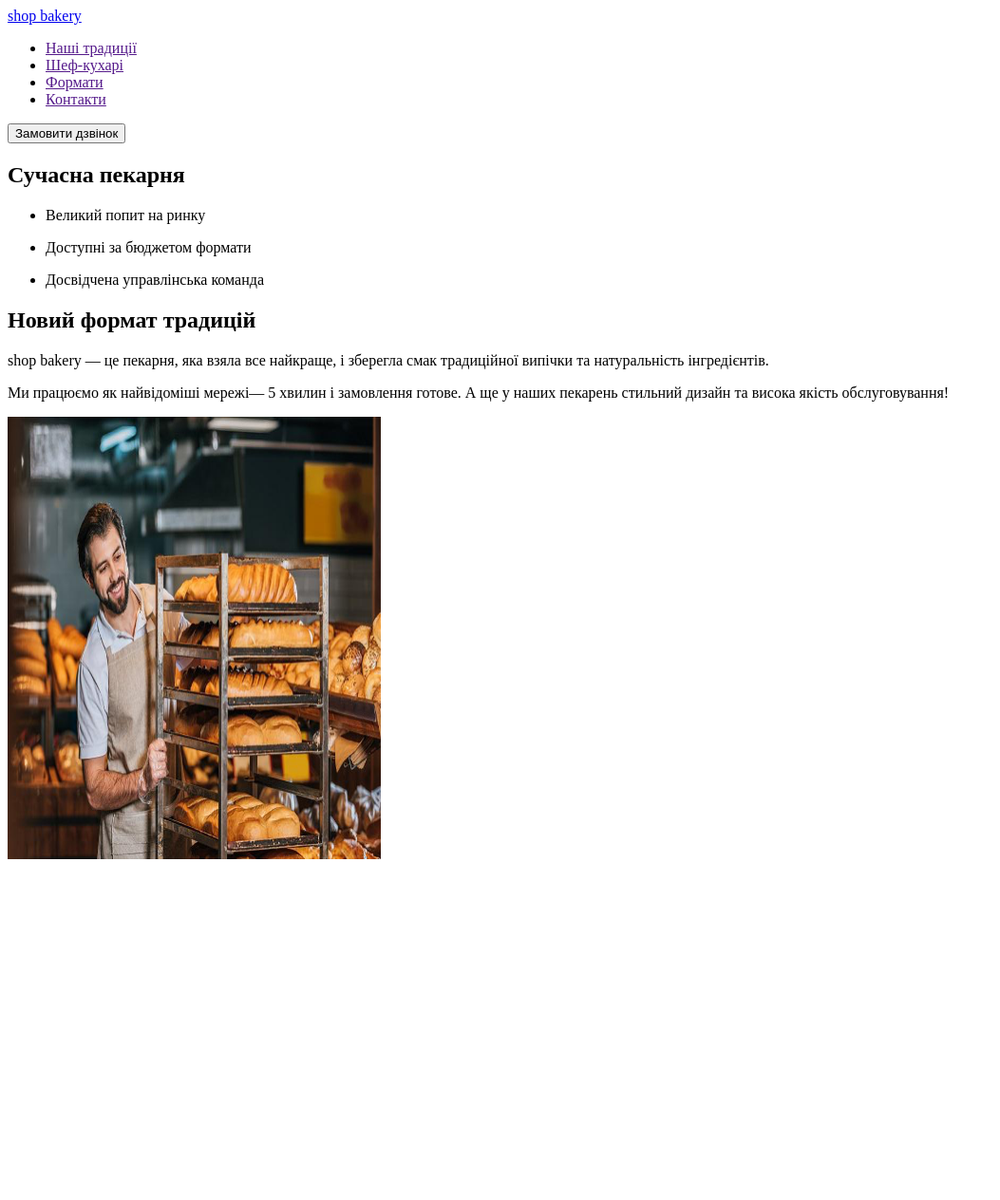
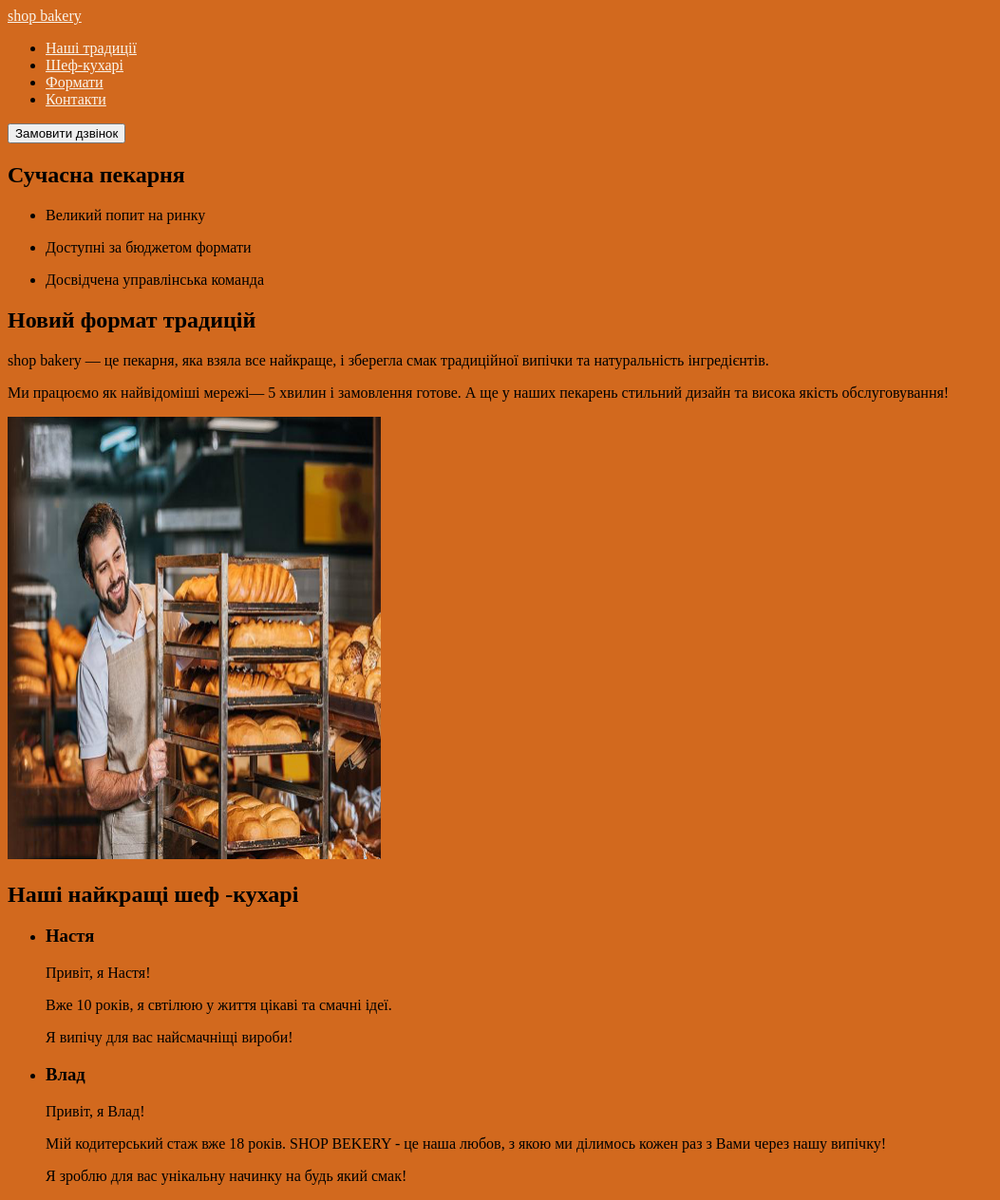
Before and after one commit to KrystynaShevchenko/bakery-project, a plain HTML site: page index.html in a window 1280 px wide. Shown: the whole page at 95% size, without its empty margins (0-1053 px from the left). Before the commit the page ends 917 px from the top, so only its background shows below. Drawn offline with Linux system fonts and the light colour scheme.

Commit message:
add colors section header

```diff
--- /dev/null
+++ b/css/styles.css
@@ -0,0 +1,20 @@
+:root {
+  --primary-light: #faf4ea;
+  --primary-green: #819b57;
+  --primary-dark: #31261a;
+}
+
+body {
+  background-color: chocolate;
+}
+
+.logo {
+  color: var(--primary-light);
+}
+.nav-link {
+  color: var(--primary-light);
+}
+
+.nav-link:hover {
+  color: var(--primary-green);
+}
--- a/index.html
+++ b/index.html
@@ -4,25 +4,27 @@
     <meta charset="UTF-8" />
     <meta name="viewport" content="width=device-width, initial-scale=1.0" />
     <title>Bakery</title>
+    <link rel="stylesheet" href="./css/styles.css" />
   </head>
   <body>
     <header>
       <nav>
-        <a href="./index.html">shop bakery</a>
+        <a class="logo" href="./index.html">shop bakery</a>
         <ul>
-          <li><a href="">Наші традиції</a></li>
-          <li><a href="">Шеф-кухарі</a></li>
-          <li><a href="">Формати</a></li>
-          <li><a href="">Контакти</a></li>
+          <li><a class="nav-link" href="">Наші традиції</a></li>
+          <li><a class="nav-link" href="">Шеф-кухарі</a></li>
+          <li><a class="nav-link" href="">Формати</a></li>
+          <li><a class="nav-link" href="">Контакти</a></li>
         </ul>
         <button type="button">Замовити дзвінок</button>
       </nav>
     </header>
+    <main>
       <section>
         <h1>Сучасна пекарня</h1>
         <ul>
           <li>
-          <p>Великий попит на ринку </p>
+            <p>Великий попит на ринку</p>
           </li>
           <li>
             <p>Доступні за бюджетом формати</p>
@@ -34,16 +36,42 @@
       </section>
       <section>
         <h2>Новий формат традицій</h2>
-      <p>shop bakery — це пекарня, яка взяла все найкраще, і зберегла смак традиційної випічки та натуральність інгредієнтів.</p>
-      <p>Ми працюємо як найвідоміші мережі—
-        5 хвилин і замовлення готове.
-        А ще у наших пекарень стильний дизайн
-        та висока якість обслуговування!</p>
-        <img src="./img/f1f2d771dd900b0f74ca05de8c496007.png" alt="bakery man with bread" width="393" height="466">
-
-
+        <p>
+          shop bakery — це пекарня, яка взяла все найкраще, і зберегла смак
+          традиційної випічки та натуральність інгредієнтів.
+        </p>
+        <p>
+          Ми працюємо як найвідоміші мережі— 5 хвилин і замовлення готове. А ще
+          у наших пекарень стильний дизайн та висока якість обслуговування!
+        </p>
+        <img
+          src="./img/f1f2d771dd900b0f74ca05de8c496007.png"
+          alt="bakery man with bread"
+          width="393"
+          height="466"
+        />
       </section>
-    <main></main>
+      <section>
+        <h2>Наші найкращі шеф -кухарі</h2>
+        <ul>
+          <li>
+            <h3>Настя</h3>
+            <p>Привіт, я Настя!</p>
+            <p>Вже 10 років, я свтілюю у життя цікаві та смачні ідеї.</p>
+            <p>Я випічу для вас найсмачніщі вироби!</p>
+          </li>
+          <li>
+            <h3>Влад</h3>
+            <p>Привіт, я Влад!</p>
+            <p>
+              Мій кодитерський стаж вже 18 років. SHOP BEKERY - це наша любов, з
+              якою ми ділимось кожен раз з Вами через нашу випічку!
+            </p>
+            <p>Я зроблю для вас унікальну начинку на будь який смак!</p>
+          </li>
+        </ul>
+      </section>
+    </main>
     <footer></footer>
   </body>
 </html>
```
Lines whose indentation alone changed are shown as unchanged.
